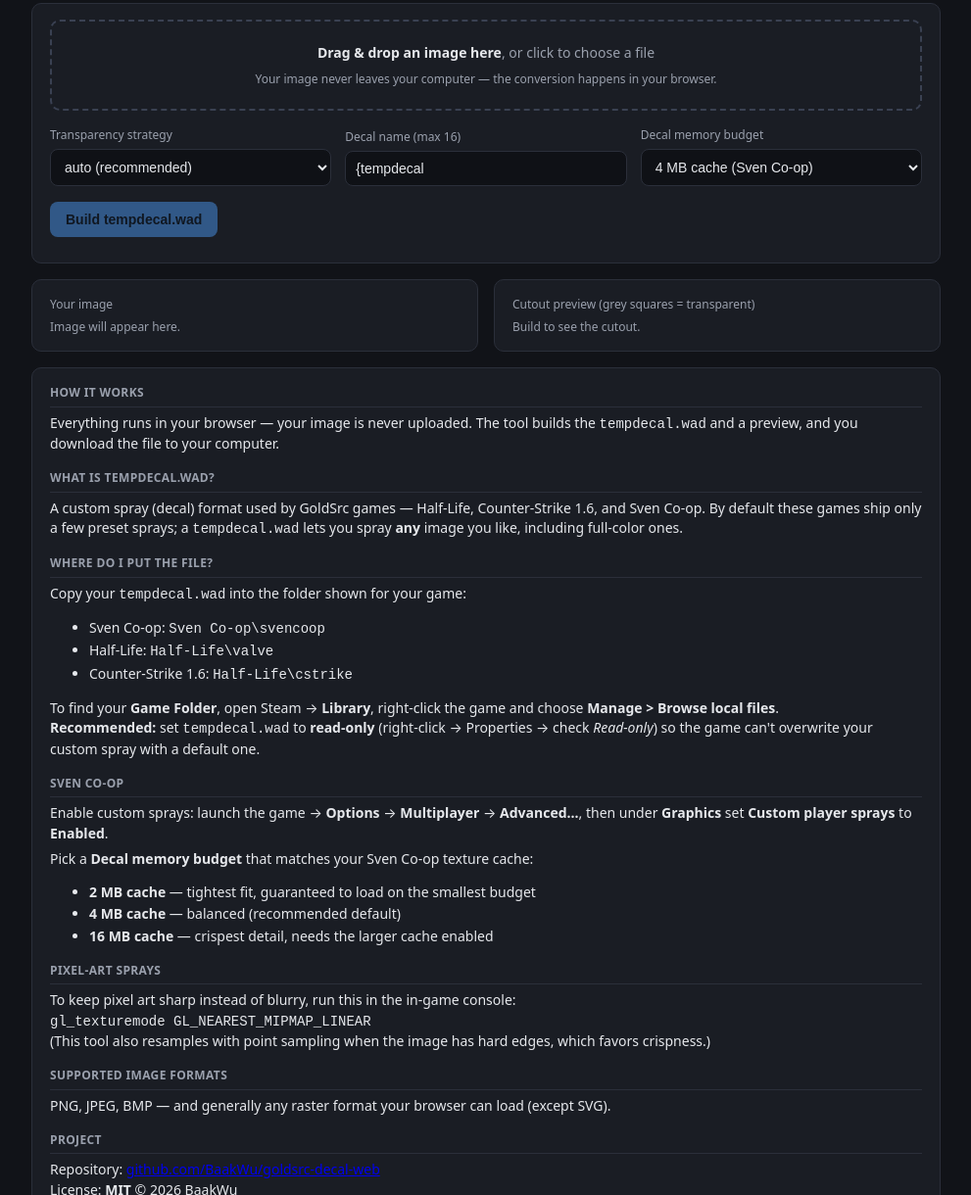
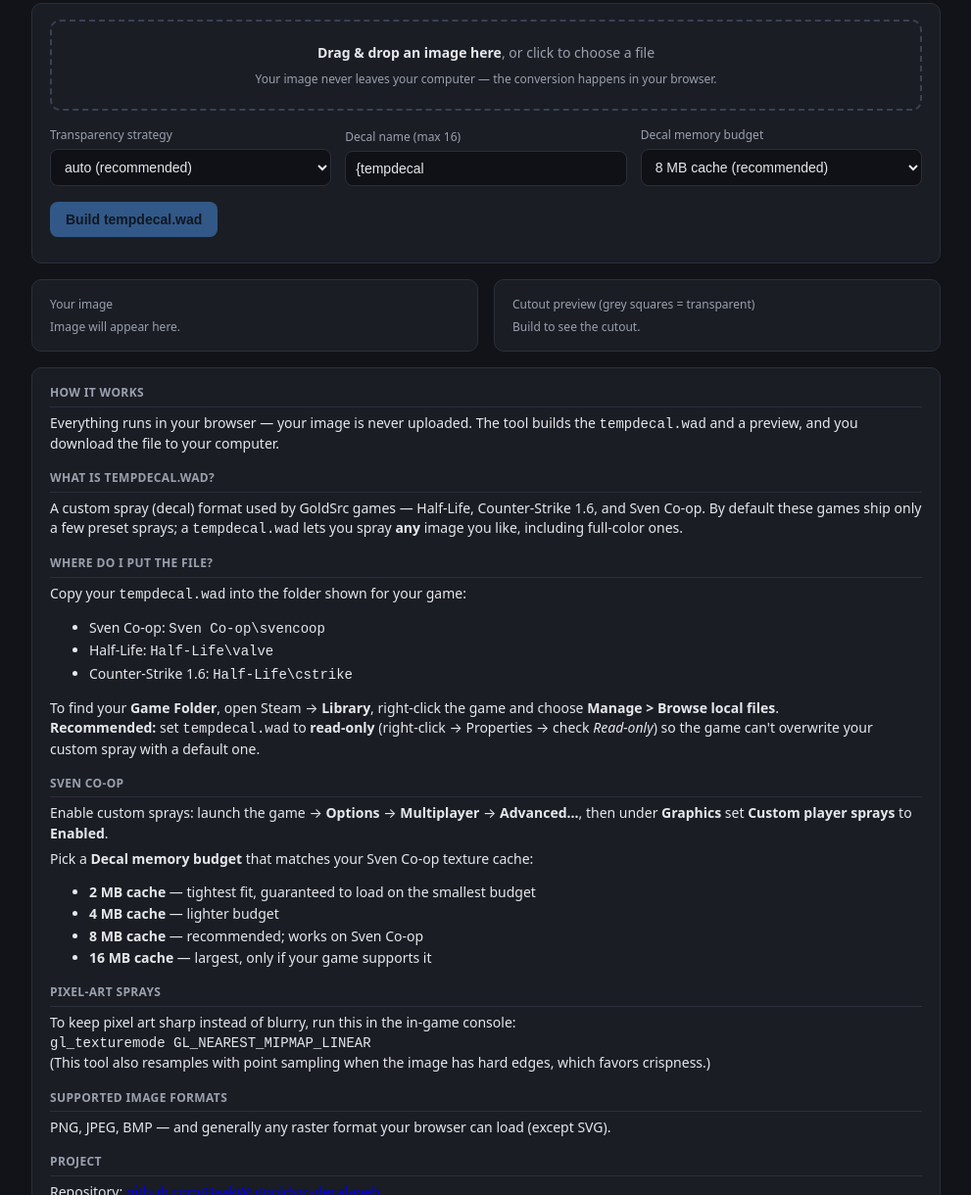
Before and after one commit to BaakWu/goldsrc-decal-web, a website: page index.html in a window 1280 px wide. Shown: the part 116-1336 px from the top of the page at 98% size, without its empty margins (144-1135 px from the left). Drawn offline with Linux system fonts and the light colour scheme.

Commit message:
Make 8 MB the recommended decal cache budget

```diff
--- a/index.html
+++ b/index.html
@@ -88,10 +88,10 @@
       <div class="field">
         <label>Decal memory budget</label>
         <select id="cache">
-          <option value="2048" data-maxpx="2048">2 MB cache (Sven Co-op)</option>
-          <option value="4096" data-maxpx="4096" selected>4 MB cache (Sven Co-op)</option>
-          <option value="16384" data-maxpx="16384">16 MB cache (Sven Co-op)</option>
-          <option value="10752" data-maxpx="10752">HL 1.1 / CS 1.6 (8 MB)</option>
+          <option value="2048" data-maxpx="2048">2 MB cache</option>
+          <option value="4096" data-maxpx="4096">4 MB cache</option>
+          <option value="10752" data-maxpx="10752" selected>8 MB cache (recommended)</option>
+          <option value="16384" data-maxpx="16384">16 MB cache</option>
           <option value="custom" data-maxpx="">Custom (pixels)&hellip;</option>
         </select>
       </div>
@@ -160,8 +160,9 @@
     <p>Pick a <b>Decal memory budget</b> that matches your Sven Co-op texture cache:</p>
     <ul>
       <li><b>2 MB cache</b> &mdash; tightest fit, guaranteed to load on the smallest budget</li>
-      <li><b>4 MB cache</b> &mdash; balanced (recommended default)</li>
-      <li><b>16 MB cache</b> &mdash; crispest detail, needs the larger cache enabled</li>
+      <li><b>4 MB cache</b> &mdash; lighter budget</li>
+      <li><b>8 MB cache</b> &mdash; recommended; works on Sven Co-op</li>
+      <li><b>16 MB cache</b> &mdash; largest, only if your game supports it</li>
     </ul>
 
     <h3>Pixel-art sprays</h3>
```
Also changed, not shown: README.md.
